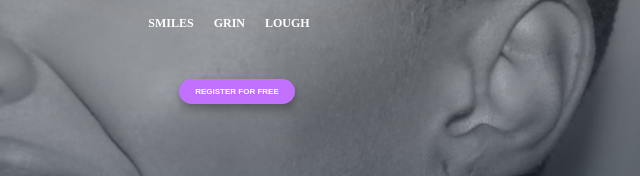
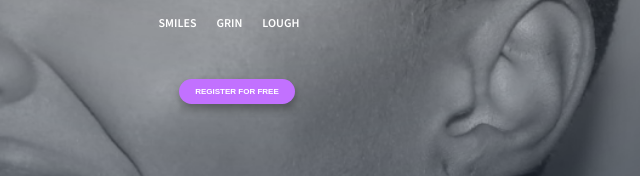
Before and after one commit to GeraldOkoth/alx_html_css, a plain HTML site: page css_advanced/index.html in a window 1280 px wide. Shown: the part 399-575 px from the top of the page, 403-1043 px from the left. Drawn offline with nearby package versions, Linux system fonts and the light colour scheme.

Commit message:
Add readme.md

```diff
--- a/css_advanced/styles.css
+++ b/css_advanced/styles.css
@@ -71,6 +71,7 @@ header nav ul li a {
   font-size: 12px;
   font-weight: 600;
   margin-right: 1rem;
+  font-family: "Source Sans 3", sans-serif;
 }
 
 .hero button {
```
Also changed, not shown: 1 other file.
